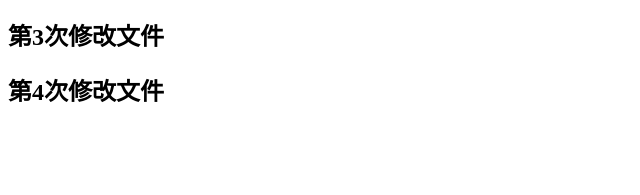
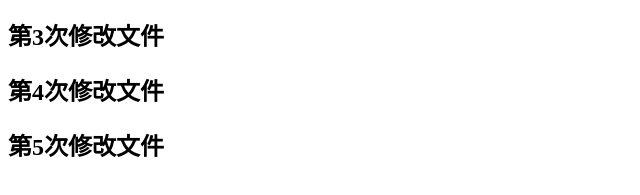
Before and after one commit to cfg1573/QY142_01, a plain HTML site: page index.html in a window 1280 px wide. Shown: the part 127-322 px from the top of the page, without its empty margins (0-640 px from the left). Drawn offline with Linux system fonts and the light colour scheme.

Commit message:
'第五次修改'

```diff
--- a/index.html
+++ b/index.html
@@ -11,5 +11,6 @@
     <h2>第2次修改文件</h2>
     <h2>第3次修改文件</h2>
     <h2>第4次修改文件</h2>
+    <h2>第5次修改文件</h2>
 </body>
 </html>
```
